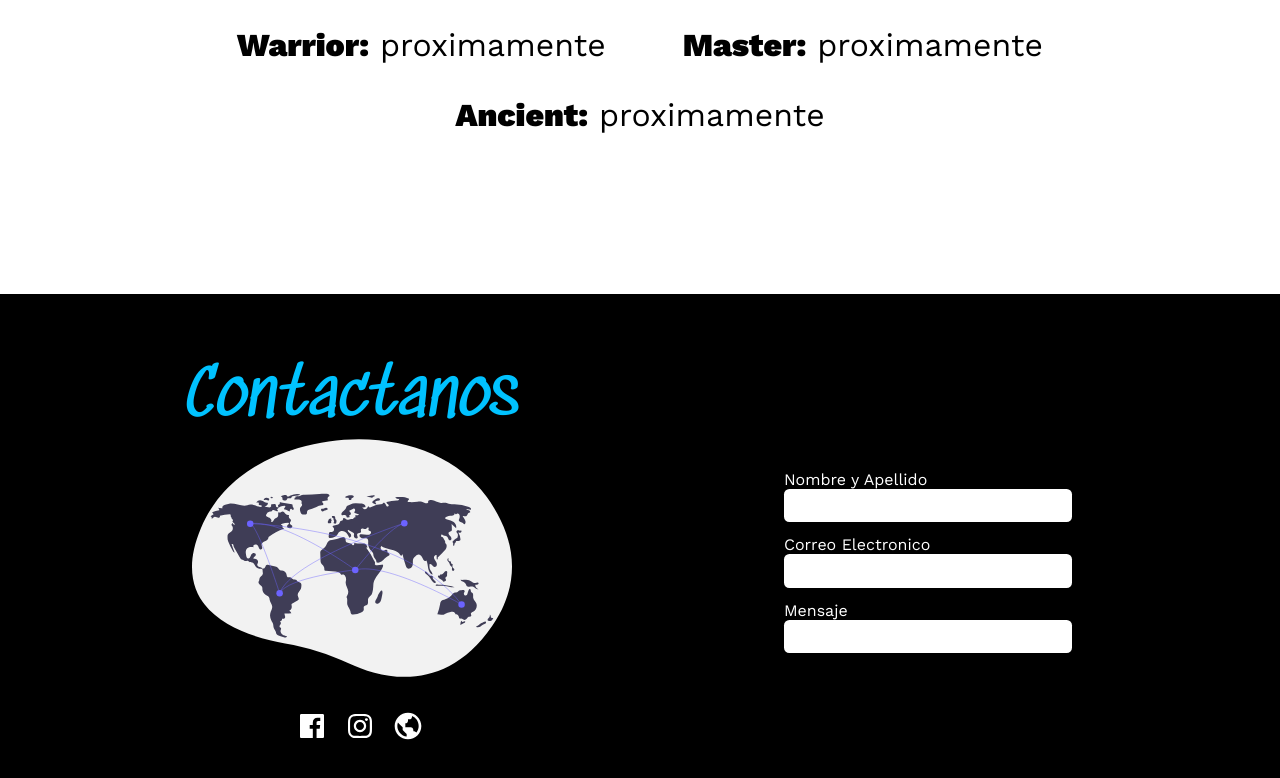
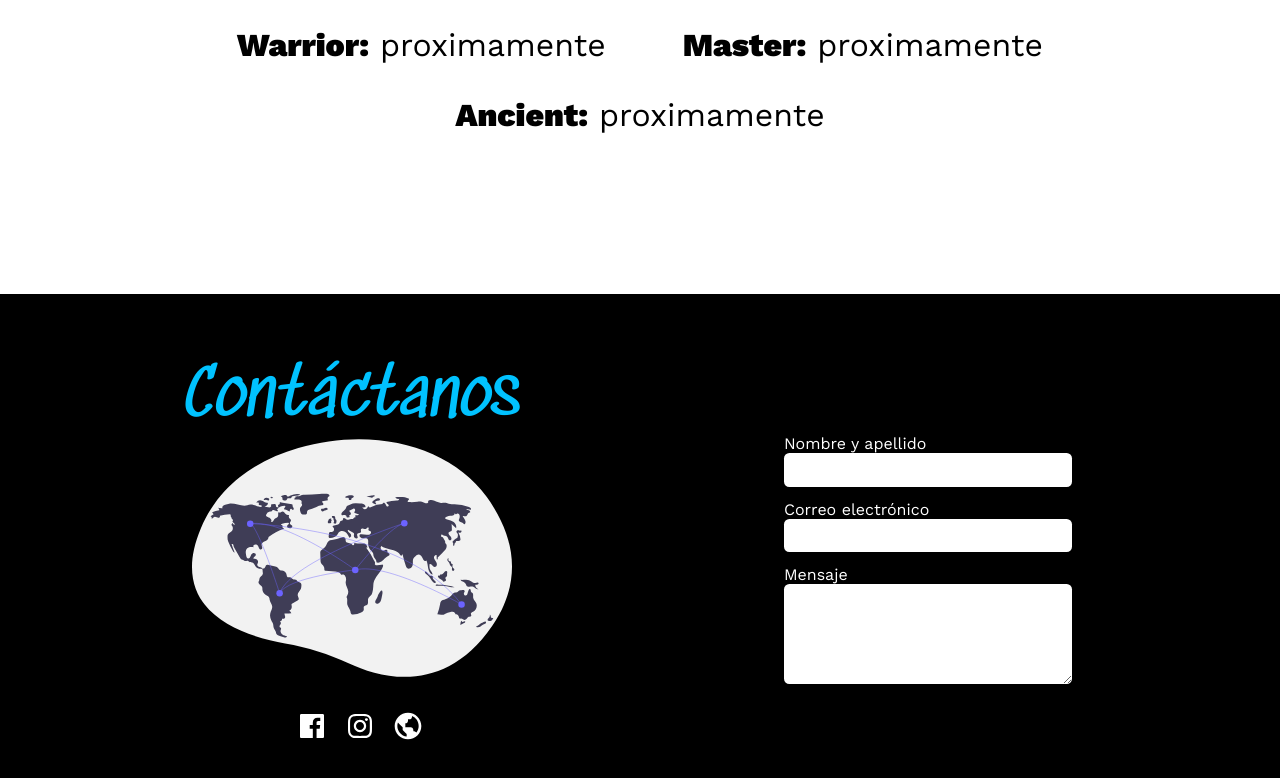
Before and after one commit to ilemarandrade/landing-swordvoice, a React (Create React App) app: page / in a window 1280 px wide. Shown: the part 3714-4492 px from the top of the page. Built offline with nearby package versions, Linux system fonts and the light colour scheme.

Commit message:
feat: separating form inputs

```diff
--- a/package.json
+++ b/package.json
@@ -6,10 +6,12 @@
     "@testing-library/jest-dom": "^4.2.4",
     "@testing-library/react": "^9.5.0",
     "@testing-library/user-event": "^7.2.1",
+    "formik": "^2.2.5",
     "react": "^16.13.1",
     "react-dom": "^16.13.1",
     "react-scripts": "3.4.3",
-    "styled-components": "^5.2.1"
+    "styled-components": "^5.2.1",
+    "yup": "^0.30.0"
   },
   "scripts": {
     "start": "react-scripts start",
--- a/src/layouts/layoutContact/layoutContact.js
+++ b/src/layouts/layoutContact/layoutContact.js
@@ -1,48 +1,61 @@
 import React from 'react';
 import World from '../../assets/img/World';
+import WebIcon from '../../assets/img/WebIcon';
 import FacebookIcon from '../../assets/img/FacebookIcon';
 import InstagranIcon from '../../assets/img/InstagranIcon';
-import WebIcon from '../../assets/img/WebIcon';
 
 /**
  * Componente de presentacion: esta solo la UI
- *
  */
 
 const LayoutContact = ({ form, onFormElementChange }) => {
   const formElements = [
     {
-      label: 'Nombre y Apellido',
-      onChange: event => onFormElementChange(event),
+      name: 'name',
+      label: 'Nombre y apellido',
+      type: 'inputText',
+      onChange: onFormElementChange,
     },
     {
-      label: 'Correo Electronico',
-      onChange: event => onFormElementChange(event),
+      name: 'email',
+      label: 'Correo electrónico',
+      type: 'inputText',
+      onChange: onFormElementChange,
     },
     {
+      name: 'message',
       label: 'Mensaje',
-      onChange: event => onFormElementChange(event),
+      type: 'textarea',
+      onChange: onFormElementChange,
     },
   ];
-
-  const formJSX = formElements.map((formElement, index) => (
+  const formMapJSX = formElements.map((formElement, index) => (
     <div className="w-50" key={index}>
       <p className="font-c-secondary">{formElement.label}</p>
-      <input
-        onChange={event => {
-          onFormElementChange(event, index);
-        }}
-        value={form[index]}
-        type="text"
-        className="margin-b-1"
-      />
+      {formElement.type.match('inputText') && (
+        <input
+          name={formElement.name}
+          onChange={formElement.onChange}
+          value={form[index]}
+          type="text"
+          className="margin-b-1"
+        />
+      )}
+      {formElement.type.match('textarea') && (
+        <textarea
+          name={formElement.name}
+          onChange={formElement.onChange}
+          value={form[index]}
+          className="margin-b-1"
+        />
+      )}
     </div>
   ));
 
   return (
     <div id="layoutContact">
       <div className="perfectCentered flex-column">
-        <p className="font-primary font-s-4 font-c-primary">Contactanos</p>
+        <p className="font-primary font-s-4 font-c-primary">Contáctanos</p>
 
         <World />
         <div className="margin-b-2">
@@ -61,7 +74,7 @@ const LayoutContact = ({ form, onFormElementChange }) => {
       </div>
 
       <div className="perfectCentered flex-column font-secondary">
-        {formJSX}
+        {formMapJSX}
       </div>
     </div>
   );
--- a/src/layouts/layoutContact/layoutContactWrap.js
+++ b/src/layouts/layoutContact/layoutContactWrap.js
@@ -7,14 +7,34 @@ import LayoutContact from './layoutContact';
  * Se separa presentacion de controlador
  */
 export default () => {
-  const [form, setform] = useState(['', '', '']);
+  const [name, setname] = useState('');
+  const [email, setemail] = useState('');
+  const [message, setmessage] = useState('');
 
-  const onFormElementChange = (event, index) => {
-    const { value } = event.target;
-    const formCopy = [...form]; //me aseguro de modificar una copia del estado para asegurar inmutabilidad
-    formCopy[index] = value;
-    setform(formCopy);
+  const onFormElementChange = event => {
+    const { value, name } = event.target;
+    switch (name) {
+      case 'name': {
+        //validaciones de nombre
+        setname(value);
+        break;
+      }
+      case 'email': {
+        //validaciones de correo
+        setemail(value);
+        break;
+      }
+      case 'message': {
+        setmessage(value);
+        break;
+      }
+      default:
+        break;
+    }
   };
+
+  const form = [name, email, message];
+
   return (
     <LayoutContact form={form} onFormElementChange={onFormElementChange} />
   );
```
Also changed, not shown: 1 other file (tests, documents, lock files or other folders).
